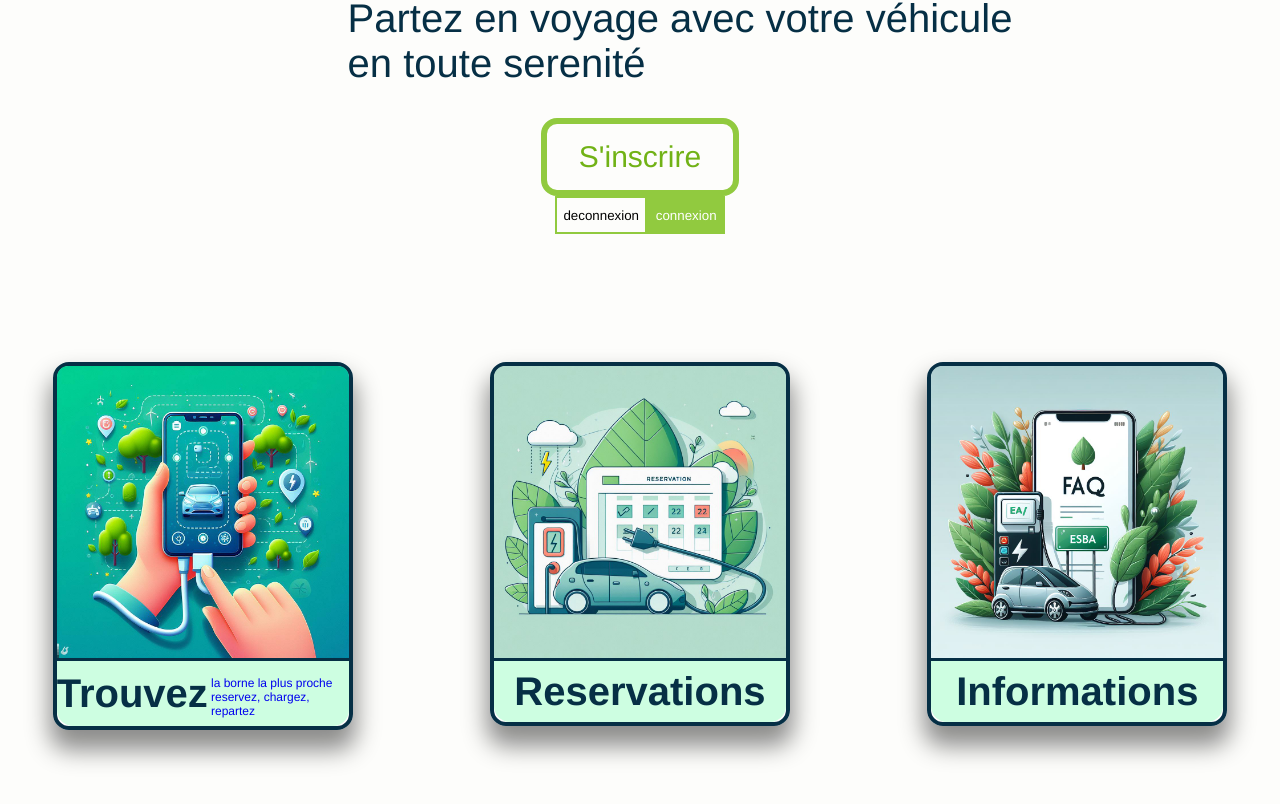
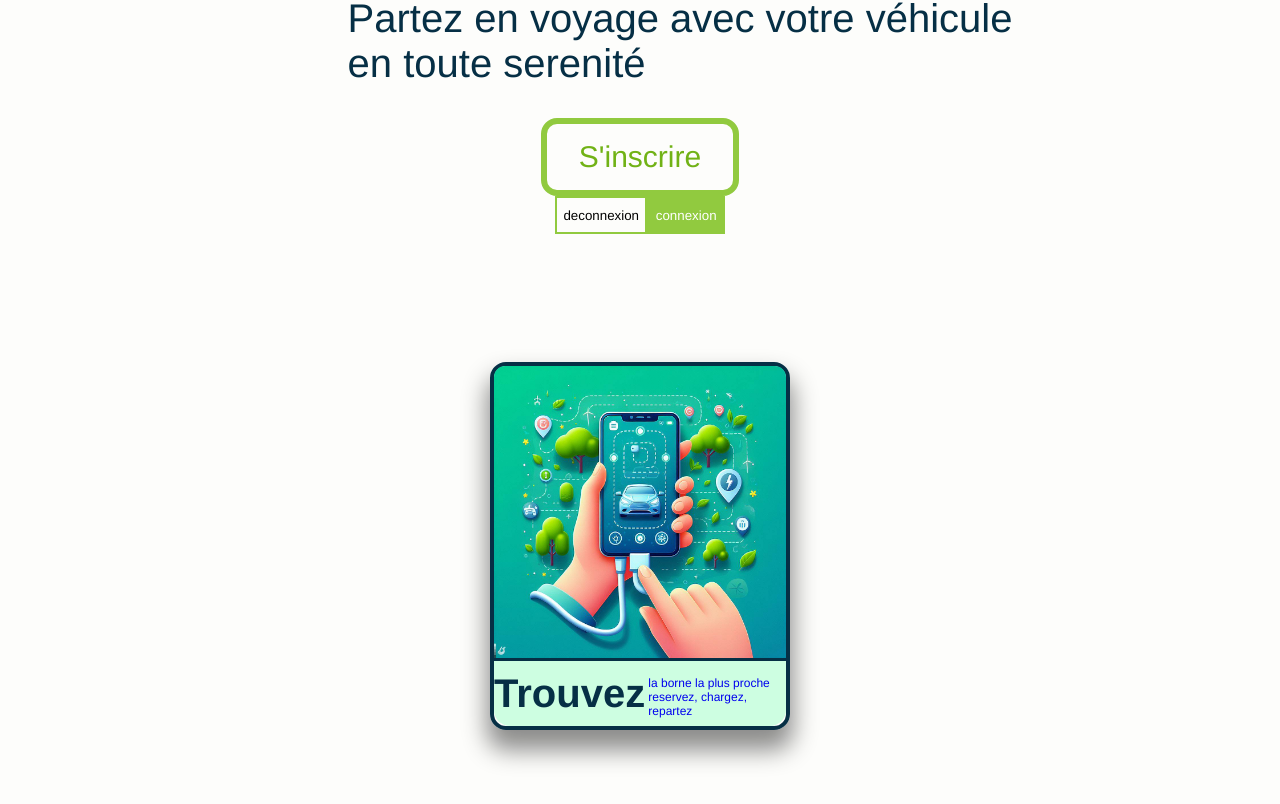
Before and after one commit to vinz-DY/TestGreendrive, a React (Vite) app in the folder frontend/: page / in a window 1280 px wide. Shown: the part 902-1706 px from the top of the page. Built offline with nearby package versions, Linux system fonts and the light colour scheme; no server answers.

Commit message:
deconnexion ok avec prise en compte du role

```diff
--- a/frontend/src/App.jsx
+++ b/frontend/src/App.jsx
@@ -1,4 +1,6 @@
 import { Link } from "react-router-dom";
+import { useContext } from "react";
+import { AuthContext } from "./context/AuthContext";
 import HeaderHome from "./components/HeaderHome";
 import Footer from "./components/Footer";
 import MenuCard from "./components/MenuCard";
@@ -7,6 +9,7 @@ import MenuCardFaq from "./components/MenuCards/MenuCardFaq";
 import "./App.css";
 
 function App() {
+  const { connected } = useContext(AuthContext);
   return (
     <div className="homeContainer">
       <HeaderHome />
@@ -14,12 +17,16 @@ function App() {
         <Link to="/map">
           <MenuCard />
         </Link>
+        {connected && connected.connected.role === 0 && (
+          <>
             <Link to="/reservation">
               <MenuCardResa />
             </Link>
             <Link to="/faq">
               <MenuCardFaq />
             </Link>
+          </>
+        )}
       </div>
       <Footer />
     </div>
--- a/frontend/src/components/HeaderHome.jsx
+++ b/frontend/src/components/HeaderHome.jsx
@@ -35,6 +35,7 @@ function HeaderHome() {
               </button>
             </Link>
             <div className="buttonsSignContainer">
+              <a href="/">
                 <button
                   onClick={handleLogout}
                   type="button"
@@ -42,6 +43,7 @@ function HeaderHome() {
                 >
                   deconnexion
                 </button>
+              </a>
               <Link to="/login">
                 <button type="button" className="buttonCo">
                   connexion
```
Lines whose indentation alone changed are shown as unchanged.
